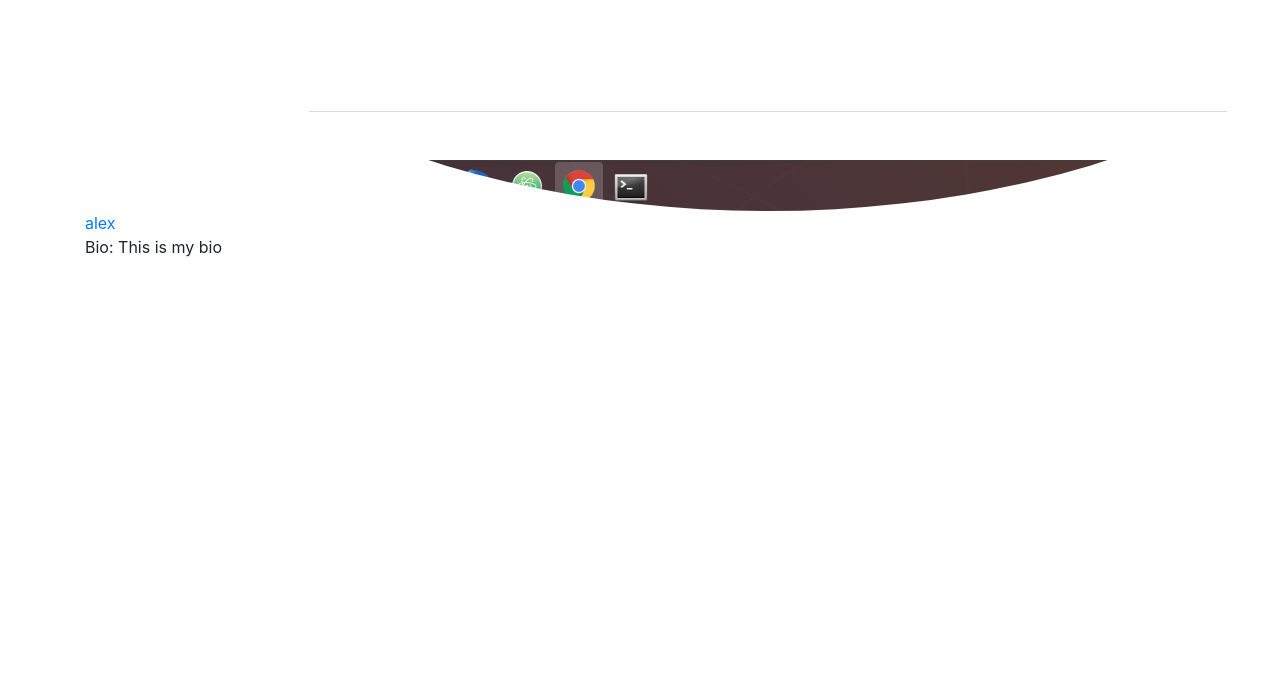
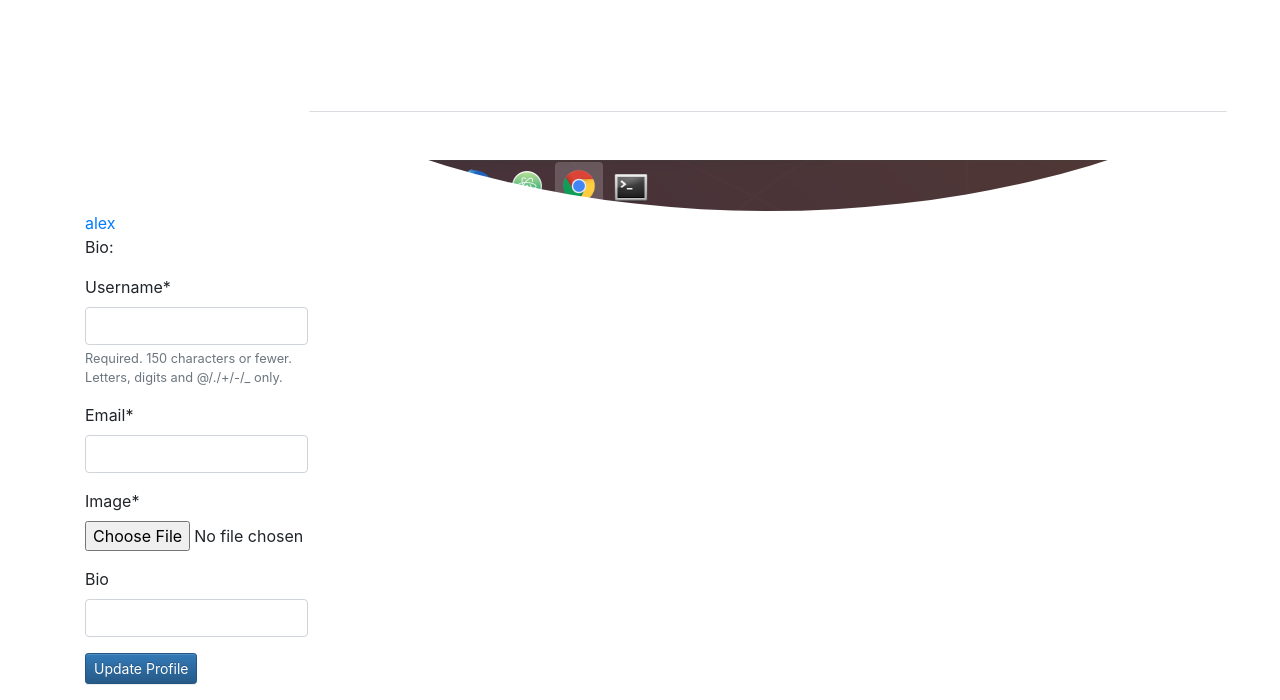
Before and after one commit to hamisicodes/Virtual-School, a Django app: page /student_profile/ in a window 1280 px wide; the page is wider, and only the part inside the window is pictured. Shown: the part 618-1318 px from the top of that part. Before the commit the page ends 875 px from the top of that part, so only its background shows below. Run offline with Django 3.2, Linux system fonts and the light colour scheme; a user stored in the database is signed in; data comes from the database, SQL or seed files in the repository; some libraries are stand-ins or nearby versions.

Commit message:
created a user and profile update forms and tenplate

```diff
--- a/student/forms.py
+++ b/student/forms.py
@@ -1,6 +1,7 @@
 from django import forms
 from django.contrib.auth.models import User
 from django.contrib.auth.forms import UserCreationForm
+from .models import StudentProfile
 
 class StudentRegistrationForm(UserCreationForm):
     email = forms.EmailField()
@@ -8,3 +9,15 @@
     class Meta:
         model = User
         fields = ['username','email','password1','password2']
+
+class UserUpdateForm(forms.ModelForm):
+    email = forms.EmailField()
+    class Meta:
+        model = User
+        fields = ['username','email']
+
+
+class StudentProfileUpdateForm(forms.ModelForm):
+    class Meta:
+        model = StudentProfile
+        fields = ['image', 'bio']
--- a/student/templates/student/profile.html
+++ b/student/templates/student/profile.html
@@ -1,13 +1,22 @@
 {% extends 'base.html'%}
+{% load crispy_forms_tags %}
 {% block content%}
+
 <div class="conatiner-fluid">
     <legend class="border-bottom mb-4">Profile Info</legend>
     <div class="row">
         <div class="col-md-4">
             <a href="{% url 'profile' %}"> <img class="rounded-circle account-image"  src="{{ user.studentprofile.image.url }}" > {{ user.username}}</a>
 
-            <p>Bio: {{user.studentprofile.bio }}</p>
-
+            <p>Bio: {{user.profile.bio }}</p>
+            <form method="POST" enctype="multipart/form-data">
+                {% csrf_token %}
+                {{ user_form|crispy }}
+                {{ profile_form|crispy }}
+                <div class="form-group">
+                    <input type="submit" value="Update Profile" class="btn btn-primary btn-sm">
+                </div>
+            </form>
         </div>
     </div>
 </div>
--- a/student/views.py
+++ b/student/views.py
@@ -1,7 +1,7 @@
 from django.shortcuts import render, redirect
 from django.contrib.auth.forms import UserCreationForm
 from django.contrib import messages
-from .forms import StudentRegistrationForm
+from .forms import StudentRegistrationForm, StudentProfileUpdateForm, UserUpdateForm
 from .models import StudentProfile
 
 def student_register(request):
@@ -18,7 +18,12 @@
 
 def student_profile(request):
     profile = StudentProfile.objects.get_or_create(user=request.user)
+    user_form= UserUpdateForm()
+    profile_form = StudentProfileUpdateForm()
+
     context = {
-        'profile':profile
+        'user_form':user_form,
+        'profile_form':profile_form,
+        'profile':profile,
     }
     return render(request, 'student/profile.html', context)
```
